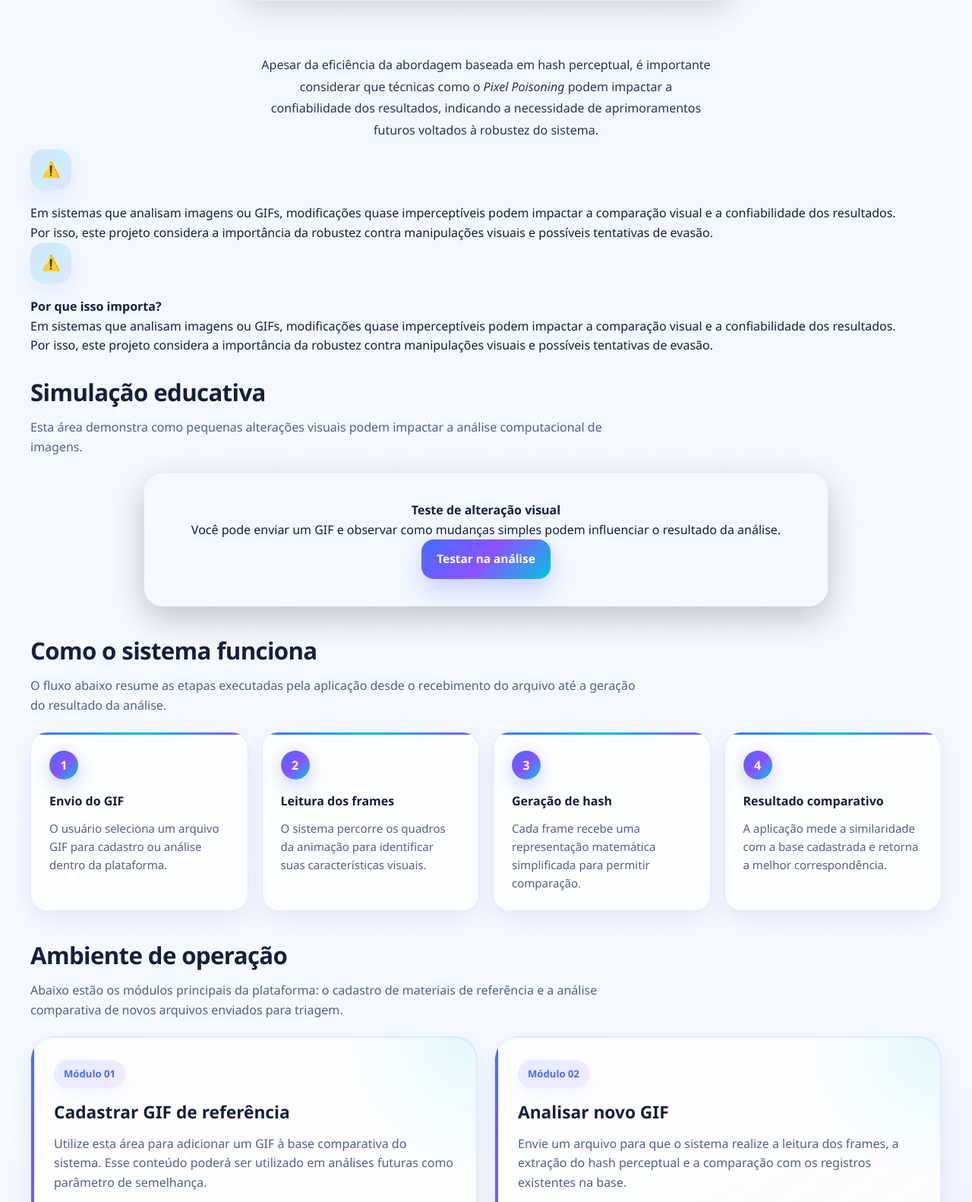
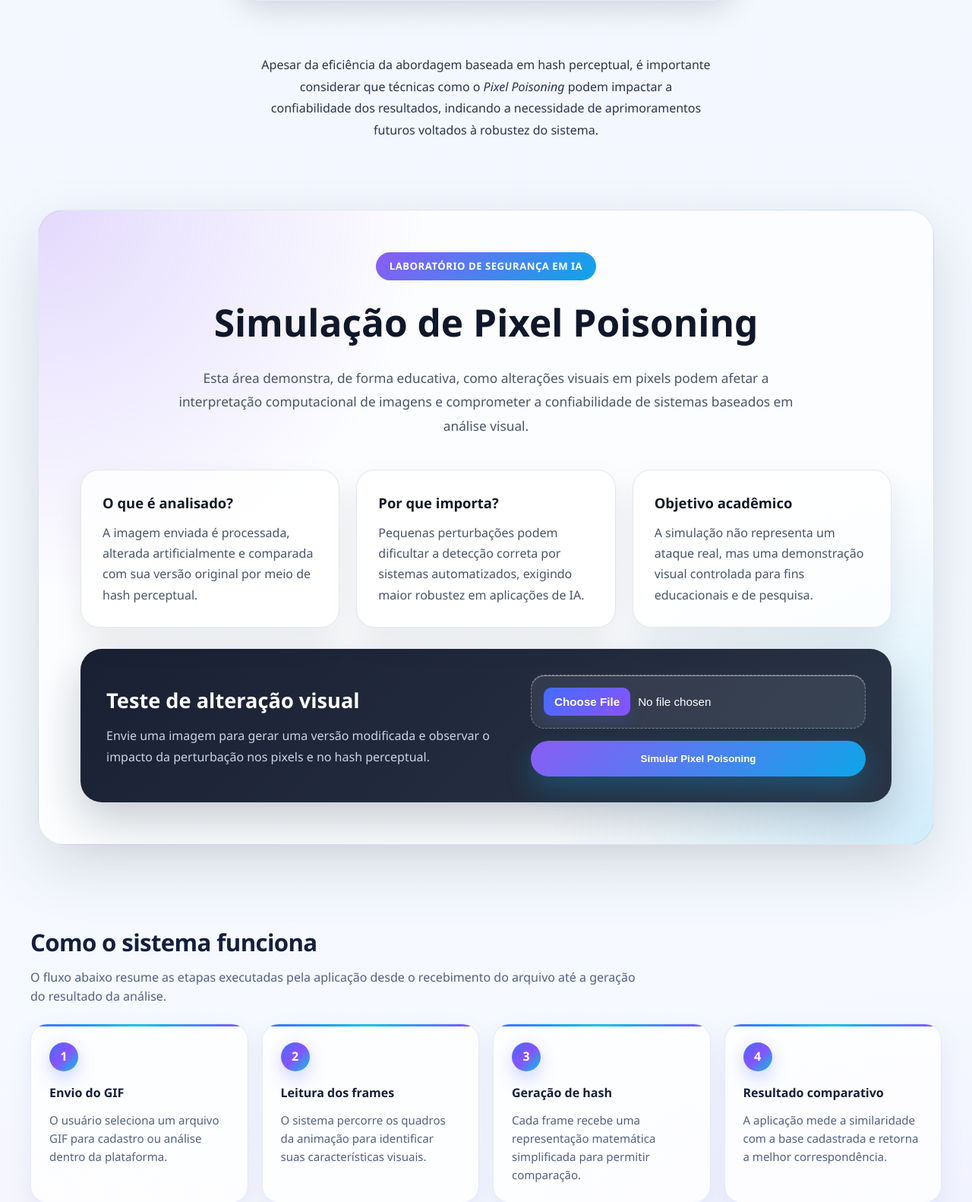
Before and after one commit to fioridacruz/tcc-site-gif, a Flask app: page / in a window 1280 px wide. Shown: the part 1934-3516 px from the top of the page at 76% size. Run offline with Flask 3, Linux system fonts and the light colour scheme.

Commit message:
Melhora layout da secao de pixel poisoning

```diff
--- a/static/style.css
+++ b/static/style.css
@@ -1384,3 +1384,135 @@ body::after {
         padding: 25px;
     }
 }
+.poisoning-lab {
+    margin: 80px auto;
+    max-width: 1180px;
+    padding: 55px;
+    border-radius: 34px;
+    background:
+        radial-gradient(circle at top left, rgba(139, 92, 246, 0.22), transparent 35%),
+        radial-gradient(circle at bottom right, rgba(14, 165, 233, 0.18), transparent 35%),
+        rgba(255, 255, 255, 0.72);
+    box-shadow: 0 30px 80px rgba(30, 41, 59, 0.14);
+    border: 1px solid rgba(148, 163, 184, 0.25);
+}
+
+.lab-header {
+    text-align: center;
+    max-width: 820px;
+    margin: 0 auto 42px;
+}
+
+.lab-tag {
+    display: inline-block;
+    margin-bottom: 16px;
+    padding: 8px 18px;
+    border-radius: 999px;
+    background: linear-gradient(135deg, #8b5cf6, #0ea5e9);
+    color: white;
+    font-size: 0.82rem;
+    font-weight: 800;
+    letter-spacing: 0.04em;
+    text-transform: uppercase;
+}
+
+.lab-header h2 {
+    font-size: clamp(2rem, 4vw, 3.1rem);
+    margin-bottom: 18px;
+    color: #0f172a;
+}
+
+.lab-header p {
+    font-size: 1.08rem;
+    line-height: 1.8;
+    color: #475569;
+}
+
+.lab-grid {
+    display: grid;
+    grid-template-columns: repeat(3, 1fr);
+    gap: 22px;
+    margin-bottom: 28px;
+}
+
+.lab-info-card {
+    padding: 28px;
+    border-radius: 24px;
+    background: rgba(255, 255, 255, 0.78);
+    border: 1px solid rgba(148, 163, 184, 0.25);
+    box-shadow: 0 18px 40px rgba(15, 23, 42, 0.08);
+}
+
+.lab-info-card h3 {
+    margin-bottom: 12px;
+    color: #111827;
+    font-size: 1.15rem;
+}
+
+.lab-info-card p {
+    color: #475569;
+    line-height: 1.7;
+}
+
+.lab-action-card {
+    display: grid;
+    grid-template-columns: 1.2fr 1fr;
+    gap: 30px;
+    align-items: center;
+    padding: 34px;
+    border-radius: 28px;
+    background: linear-gradient(135deg, rgba(15, 23, 42, 0.96), rgba(30, 41, 59, 0.94));
+    color: white;
+    box-shadow: 0 24px 60px rgba(15, 23, 42, 0.22);
+}
+
+.lab-action-card h3 {
+    font-size: 1.7rem;
+    margin-bottom: 12px;
+}
+
+.lab-action-card p {
+    color: #cbd5e1;
+    line-height: 1.7;
+}
+
+.lab-action-card form {
+    display: flex;
+    flex-direction: column;
+    gap: 16px;
+}
+
+.lab-action-card input[type="file"] {
+    width: 100%;
+    padding: 16px;
+    border-radius: 18px;
+    background: rgba(255, 255, 255, 0.08);
+    color: white;
+    border: 1px dashed rgba(255, 255, 255, 0.35);
+}
+
+.lab-action-card button {
+    padding: 16px 24px;
+    border-radius: 999px;
+    border: none;
+    cursor: pointer;
+    font-weight: 800;
+    color: white;
+    background: linear-gradient(135deg, #8b5cf6, #0ea5e9);
+    box-shadow: 0 15px 35px rgba(14, 165, 233, 0.28);
+}
+
+.lab-action-card button:hover {
+    transform: translateY(-2px);
+}
+
+@media (max-width: 900px) {
+    .poisoning-lab {
+        padding: 32px 22px;
+    }
+
+    .lab-grid,
+    .lab-action-card {
+        grid-template-columns: 1fr;
+    }
+}
--- a/templates/index.html
+++ b/templates/index.html
@@ -196,57 +196,83 @@
 </section> <!-- fecha seção -->
             </div>
         </section>
-      <div class="highlight-card">
-    <div class="icon-soft">⚠️</div>
+
+    </div>
 
 
+<section class="poisoning-lab">
 
-    <p>
-        Em sistemas que analisam imagens ou GIFs, modificações quase imperceptíveis podem impactar
-        a comparação visual e a confiabilidade dos resultados.
-    </p>
+    <div class="lab-header">
+        <span class="lab-tag">Laboratório de Segurança em IA</span>
 
-    <p>
-        Por isso, este projeto considera a importância da robustez contra manipulações visuais
-        e possíveis tentativas de evasão.
-    </p>
-</div>
-    </div>
-
-    <div class="highlight-card">
-        <div class="icon-soft">⚠️</div>
-        <h4>Por que isso importa?</h4>
+        <h2>Simulação de Pixel Poisoning</h2>
 
         <p>
-            Em sistemas que analisam imagens ou GIFs, modificações quase imperceptíveis
-            podem impactar a comparação visual e a confiabilidade dos resultados.
-        </p>
-
-        <p>
-            Por isso, este projeto considera a importância da robustez contra manipulações
-            visuais e possíveis tentativas de evasão.
-        </p>
-    </div>
-</section>
-<section class="section" id="simulacao">
-    <div class="section-header">
-        <h3>Simulação educativa</h3>
-        <p>
-            Esta área demonstra como pequenas alterações visuais podem impactar
-            a análise computacional de imagens.
+            Esta área demonstra, de forma educativa, como alterações visuais em pixels
+            podem afetar a interpretação computacional de imagens e comprometer a
+            confiabilidade de sistemas baseados em análise visual.
         </p>
     </div>
 
-    <div class="highlight-card">
-        <h4>Teste de alteração visual</h4>
+    <div class="lab-grid">
 
-        <p>
-            Você pode enviar um GIF e observar como mudanças simples podem influenciar
-            o resultado da análise.
-        </p>
+        <div class="lab-info-card">
+            <h3>O que é analisado?</h3>
 
-        <a href="#analise" class="btn">Testar na análise</a>
+            <p>
+                A imagem enviada é processada, alterada artificialmente e comparada
+                com sua versão original por meio de hash perceptual.
+            </p>
+        </div>
+
+        <div class="lab-info-card">
+            <h3>Por que importa?</h3>
+
+            <p>
+                Pequenas perturbações podem dificultar a detecção correta por sistemas
+                automatizados, exigindo maior robustez em aplicações de IA.
+            </p>
+        </div>
+
+        <div class="lab-info-card">
+            <h3>Objetivo acadêmico</h3>
+
+            <p>
+                A simulação não representa um ataque real, mas uma demonstração visual
+                controlada para fins educacionais e de pesquisa.
+            </p>
+        </div>
+
     </div>
+
+    <div class="lab-action-card">
+
+        <div>
+            <h3>Teste de alteração visual</h3>
+
+            <p>
+                Envie uma imagem para gerar uma versão modificada e observar o impacto
+                da perturbação nos pixels e no hash perceptual.
+            </p>
+        </div>
+
+        <form action="/simular-envenenamento" method="POST" enctype="multipart/form-data">
+
+            <input
+                type="file"
+                name="imagem_poisoning"
+                accept="image/*"
+                required
+            >
+
+            <button type="submit">
+                Simular Pixel Poisoning
+            </button>
+
+        </form>
+
+    </div>
+
 </section>
         <section class="section" id="funcionamento">
             <div class="section-header">
@@ -373,39 +399,7 @@
 
         <div class="footer-space"></div>
 
-<section class="poisoning-section">
 
-    <div class="poisoning-card">
-
-        <h2>Laboratório de Pixel Poisoning</h2>
-
-        <p>
-            Esta simulação demonstra como pequenas alterações em pixels podem
-            modificar a representação perceptual de uma imagem.
-        </p>
-
-        <form
-            action="/simular-envenenamento"
-            method="POST"
-            enctype="multipart/form-data"
-        >
-
-            <input
-                type="file"
-                name="imagem_poisoning"
-                accept="image/*"
-                required
-            >
-
-            <button type="submit">
-                Simular Envenenamento
-            </button>
-
-        </form>
-
-    </div>
-
-</section>
 
     </main>
 
```
Also changed, not shown: uploads/original_poisoning.png, uploads/poisoning_simulado.png.
